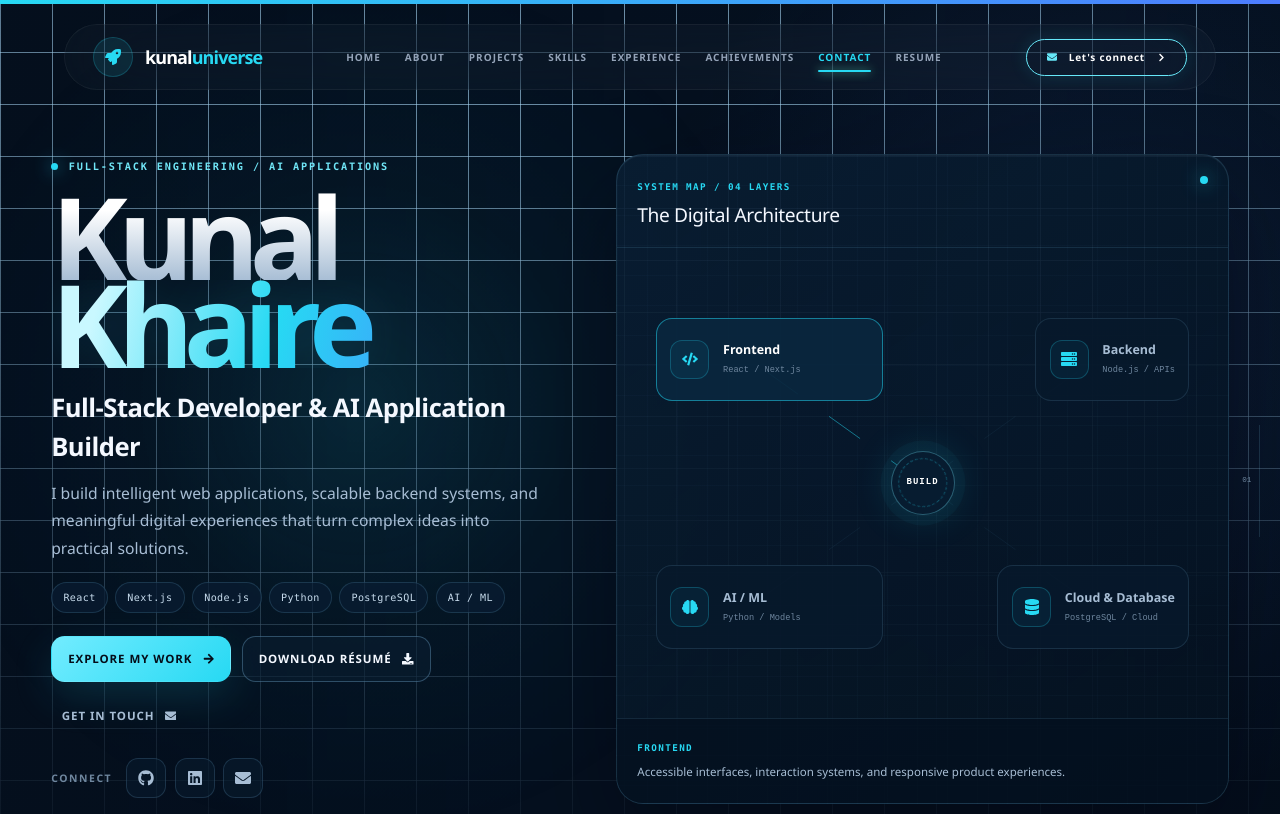
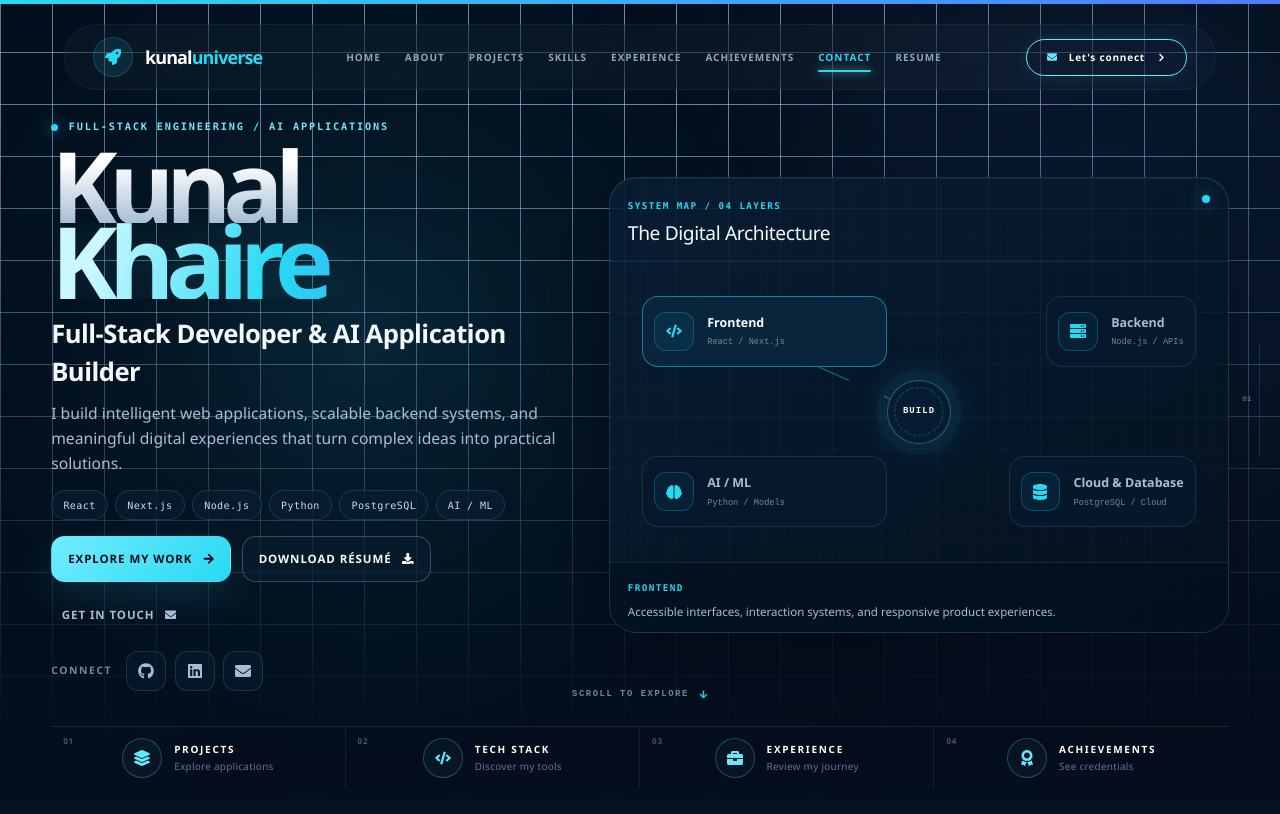
Before and after one commit to kunalkhaire302/portfolio-universe, a React (Create React App) app: page / in a window 1280 px wide. Shown: the top 814 px of the page. Built offline with nearby package versions, Linux system fonts and the light colour scheme.

Commit message:
Fit hero within short desktop viewports

```diff
--- a/src/index.css
+++ b/src/index.css
@@ -503,7 +503,7 @@ img {
 .architecture-map {
   position: relative;
   display: grid;
-  min-height: clamp(330px, 38vw, 470px);
+  min-height: clamp(300px, 38vh, 470px);
   grid-template-columns: repeat(2, minmax(0, 1fr));
   align-items: center;
   gap: clamp(5rem, 10vw, 8rem) clamp(2rem, 7vw, 5rem);
@@ -1630,6 +1630,70 @@ footer {
   }
 }
 
+@media (min-width: 1024px) and (max-height: 900px) {
+  .hero-section {
+    padding-top: 6rem;
+    padding-bottom: 0.75rem;
+  }
+
+  .hero-shell {
+    min-height: calc(100svh - 6.75rem);
+    gap: 0.75rem;
+  }
+
+  .hero-layout {
+    gap: clamp(2rem, 4vw, 4.5rem);
+    padding-block: 0.5rem;
+  }
+
+  .hero-name {
+    margin-block: 0.8rem 0.95rem;
+    font-size: clamp(4.75rem, 7.8vw, 8.2rem);
+  }
+
+  .hero-intro p {
+    margin-top: 0.6rem;
+    line-height: 1.6;
+  }
+
+  .hero-tech {
+    margin-top: 0.85rem;
+  }
+
+  .hero-actions {
+    margin-top: 0.95rem;
+  }
+
+  .hero-socials {
+    margin-top: 0.8rem;
+  }
+
+  .architecture-header {
+    padding: 0.8rem 1.1rem;
+  }
+
+  .architecture-map {
+    min-height: 300px;
+    gap: 4rem clamp(1.5rem, 5vw, 4rem);
+    padding: 1.35rem clamp(1rem, 2.5vw, 2rem);
+  }
+
+  .architecture-node {
+    min-height: 4.45rem;
+    padding: 0.7rem;
+  }
+
+  .architecture-detail {
+    min-height: 4.35rem;
+    padding: 0.65rem 1.1rem 0.75rem;
+  }
+
+  .capability-link {
+    min-height: 3.8rem;
+    padding-block: 0.55rem;
+  }
+}
+
 @media (max-width: 1023px) {
   .hero-section {
     padding-top: 7rem;
```
